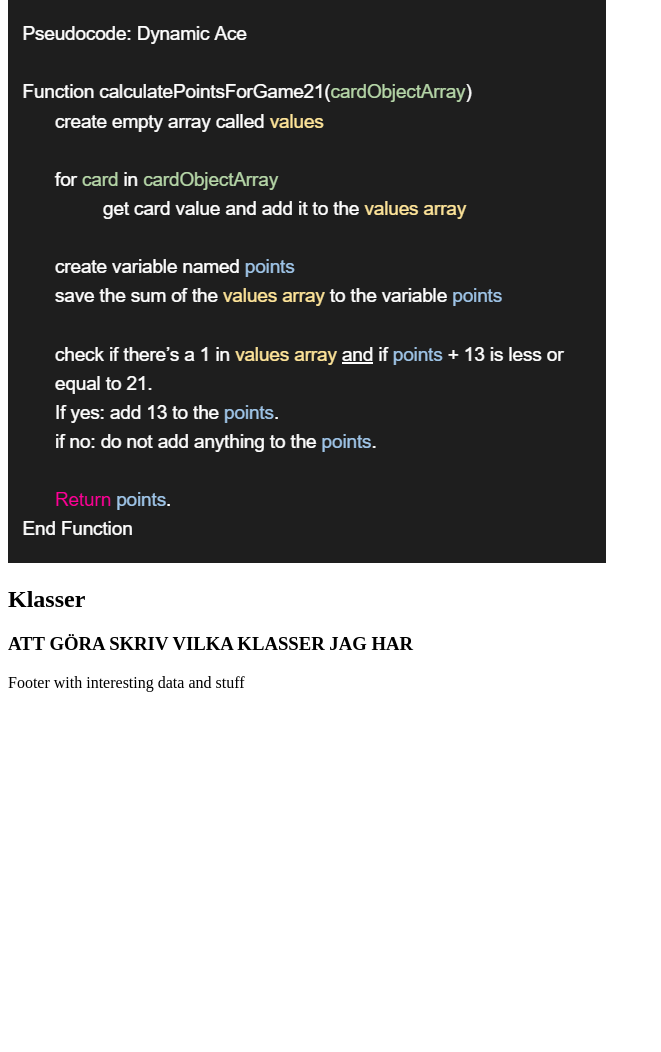
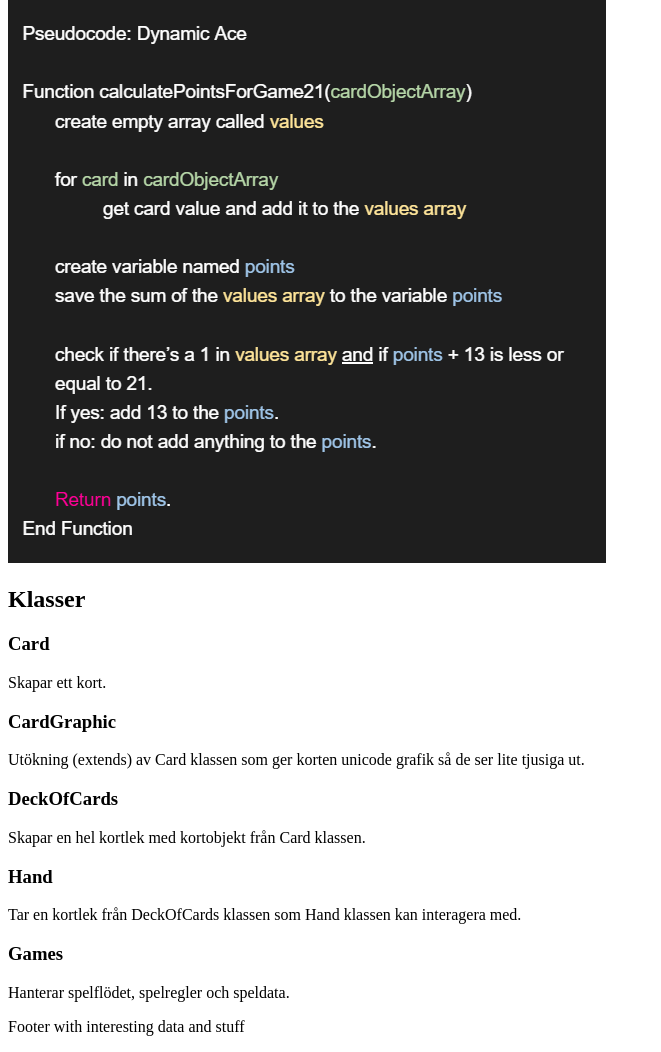
Before and after one commit to studAnja22/mvc2024, a Symfony app: template templates/gameDoc.html.twig in a window 1280 px wide. Shown: the part 1168-2220 px from the top of the page, without its empty margins (0-661 px from the left). Before the commit the page ends 1860 px from the top, so only its background shows below. Run offline with Twig, Linux system fonts and the light colour scheme; the template is opened without the code that fills it, so the values that code supplies are empty; some libraries are stand-ins or nearby versions.

Commit message:
Added dokumentation text of the classes

```diff
--- a/templates/gameDoc.html.twig
+++ b/templates/gameDoc.html.twig
@@ -14,7 +14,11 @@
             <img src="/img/kmom03/pseudokodmvc03.png" alt="pseudocode">
             <br>
             <h2>Klasser</h2>
-            <h3>ATT GÖRA SKRIV VILKA KLASSER JAG HAR</h3>
+            <h3>Card</h3><p>Skapar ett kort.</p>
+            <h3>CardGraphic</h3><p>Utökning (extends) av Card klassen som ger korten unicode grafik så de ser lite tjusiga ut.</p>
+            <h3>DeckOfCards</h3><p>Skapar en hel kortlek med kortobjekt från Card klassen.</p>
+            <h3>Hand</h3><p>Tar en kortlek från DeckOfCards klassen som Hand klassen kan interagera med.</p>
+            <h3>Games</h3><p>Hanterar spelflödet, spelregler och speldata.</p>
         </div>
     </div>
 {% endblock %}
```
